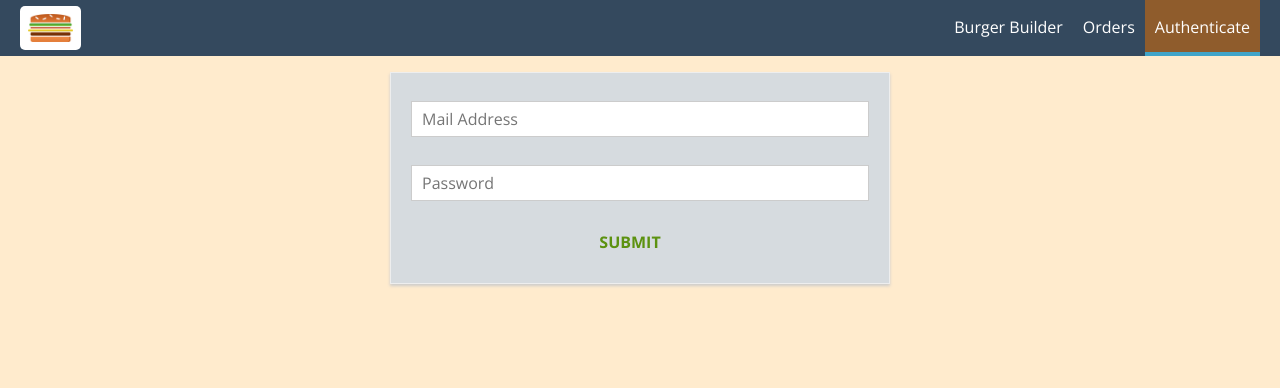
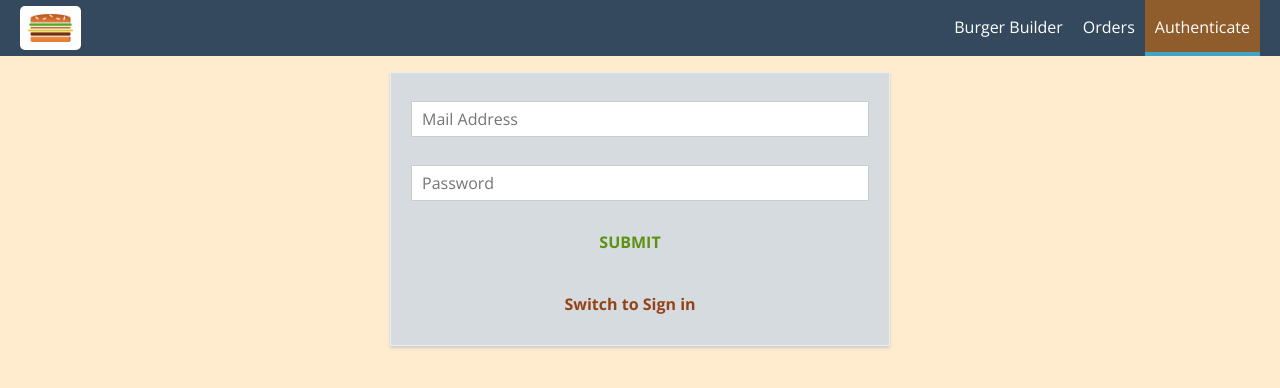
Before and after one commit to rhodunda/BURGER, a React app: page /auth in a window 1280 px wide. Shown: the top 388 px of the page. Built offline with nearby package versions, Linux system fonts and the light colour scheme.

Commit message:
added sign in

```diff
--- a/src/containers/Auth/Auth.js
+++ b/src/containers/Auth/Auth.js
@@ -37,7 +37,8 @@ class Auth extends Component {
                 valid: false,
                 touched: false
             }
-        }
+        },
+        isSignUp: true
     }
 
     checkValidity(value, rules) {
@@ -86,7 +87,13 @@ class Auth extends Component {
 
     submitHandler = (event) => {
         event.preventDefault();
-        this.props.onAuth(this.state.controls.email.value, this.state.controls.password.value);
+        this.props.onAuth(this.state.controls.email.value, this.state.controls.password.value, this.state.isSignUp);
+    }
+
+    switchAuthModeHandler = () => {
+        this.setState(prevState => {
+            return{isSignUp: !prevState.isSignUp}
+        })
     }
 
     render () {
@@ -116,6 +123,10 @@ class Auth extends Component {
                     {form}
                     <Button btnType="Success">SUBMIT</Button>
                 </form>
+                <Button
+                clicked={this.switchAuthModeHandler}
+                btnType='Danger'>Switch to {this.state.isSignUp ? 'Sign in' : 'Sign up'}
+                </Button>
             </div>
         );
     }
@@ -123,7 +134,7 @@ class Auth extends Component {
 
 const mapDispatchToProps = dispatch => {
     return {
-        onAuth: (email, password) => dispatch(actions.auth(email, password))
+        onAuth: (email, password, isSignUp) => dispatch(actions.auth(email, password, isSignUp))
     };
 };
 
--- a/src/store/actions/auth.js
+++ b/src/store/actions/auth.js
@@ -21,7 +21,7 @@ export const authFail = (error) => {
     };
 };
 
-export const auth = (email, password) => {
+export const auth = (email, password, isSignUp) => {
     return dispatch => {
         dispatch(authStart());
         const authData = {
@@ -29,7 +29,11 @@ export const auth = (email, password) => {
             password: password,
             returnSecureToken: true
         }
-        axios.post('https://identitytoolkit.googleapis.com/v1/accounts:signUp?key=AIzaSyBxGENkNeDsLXQyADA5X4NjuPmJmqHf3wA', authData)
+        let url = 'https://identitytoolkit.googleapis.com/v1/accounts:signUp?key=AIzaSyBxGENkNeDsLXQyADA5X4NjuPmJmqHf3wA'
+        if (!isSignUp){
+            url = 'https://identitytoolkit.googleapis.com/v1/accounts:signInWithPassword?key=AIzaSyBxGENkNeDsLXQyADA5X4NjuPmJmqHf3wA'
+        }
+        axios.post(url, authData)
             .then(response => {
                 console.log(response);
                 dispatch(authSuccess(response.data))
```
Also changed, not shown: src/store/reducers/auth.js (added, +11 -0 lines).
